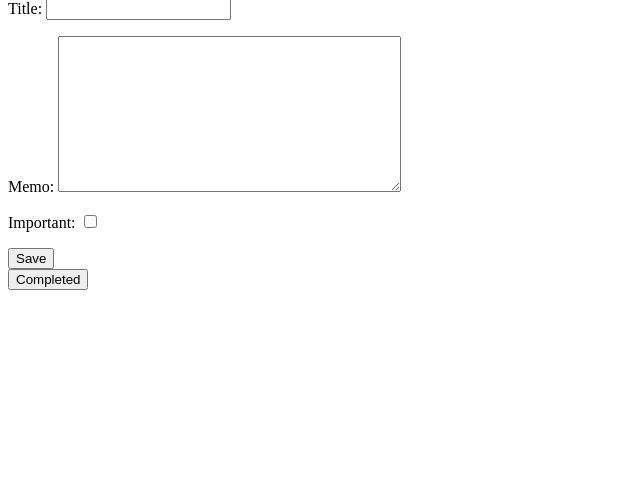
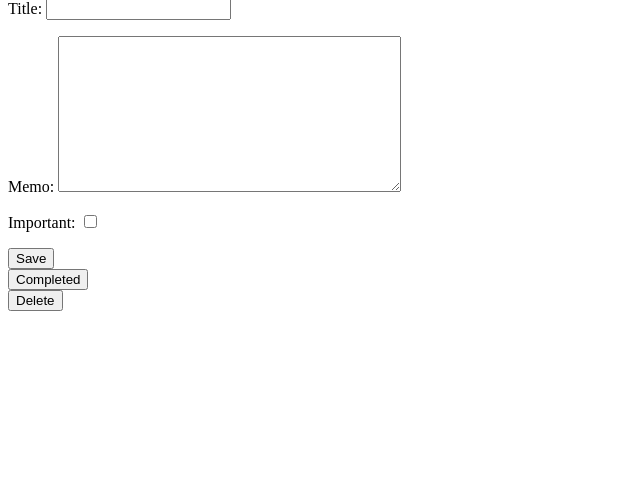
Before and after one commit to H4CK3RD33P/todofied, a Django app: template todo/templates/todo/view_todo.html in a window 1280 px wide. Shown: the part 103-597 px from the top of the page, without its empty margins (0-640 px from the left). Run offline with Django 3.2, Linux system fonts and the light colour scheme; the template is opened without the code that fills it: values that come from a table or form of the project are taken from there, others are empty; data comes from the database, SQL or seed files in the repository; both versions use the stored data as it was after the commit.

Commit message:
Todos can be 'deleted' through the view page.
In the view_todo page, if the user clicks the completed button, it makes a POST to the delete_todo view and passes the primary key of the todo object along with it.
Then the post is handled by delete_todo(), which fetches the object using the given primary key and deletes it from the database.
Finally it redirects the user to the current_todos view.
But, the deleted todo object is gone. Becuase in the current_todos() it only fetches the todo objects which have the valid primary key. So, since in the deleted_todo() we have
deleted the object, the primary key of the object is not available in the database, thus current_todos() couldn't fetch it.o

```diff
--- a/todo/templates/todo/view_todo.html
+++ b/todo/templates/todo/view_todo.html
@@ -10,4 +10,8 @@
     {% csrf_token %}
     <button type='submit'>Completed</button>
 </form>
+<form method="POST" action="{% url 'delete_todo' todo.id %}"> <!--this will make a POST to delete_todo view and also passes the primary key of the todo object-->
+    {% csrf_token %}
+    <button type='submit'>Delete</button>
+</form>
 {% endblock %}
--- a/todo/views.py
+++ b/todo/views.py
@@ -68,6 +68,12 @@ def complete_todo(request,todo_pk):
         todo.save() #save it to the database
         return redirect('current_todos') #redirect the user back to the current todos page
 
+def delete_todo(request,todo_pk):
+    todo = get_object_or_404(Todo,pk=todo_pk,user=request.user)
+    if request.method=="POST":
+        todo.delete() #delete the todo object from the database
+        return redirect('current_todos') #redirect the user back to the current todos page
+
 def loginuser(request):
     if request.method=="GET":
         return render(request,'todo/loginuser.html',{'form':AuthenticationForm()}) #pass login form to the page.
--- a/todofied/urls.py
+++ b/todofied/urls.py
@@ -35,4 +35,6 @@ urlpatterns = [
     path('todo/<int:todo_pk>',views.view_todo,name='view_todo'), #takes primary key of the todo object as an url argument
     #complete the todo
     path('todo/<int:todo_pk>/complete',views.complete_todo,name='complete_todo'),
+    #delete the todo
+    path('todo/<int:todo_pk>/delete',views.delete_todo,name='delete_todo'),
 ]
```
Also changed, not shown: db.sqlite3.
